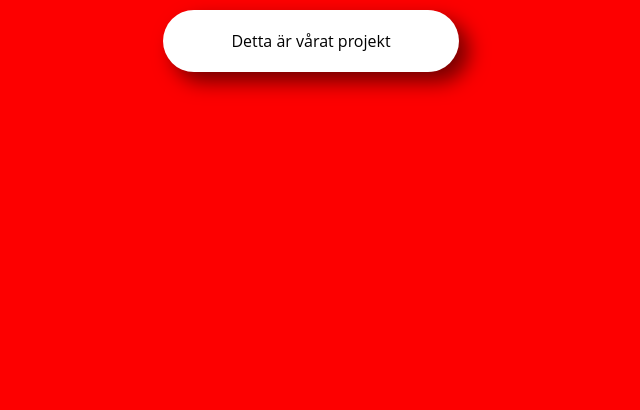
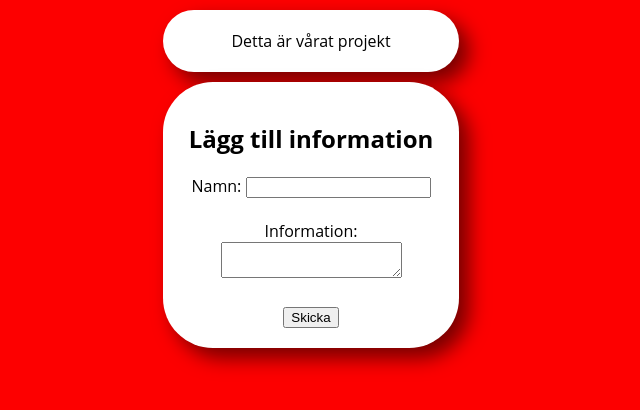
Before and after one commit to k1s3n/Extra-exercise, a website: page www/index.html in a window 1280 px wide. Shown: the whole page, without its empty margins (329-969 px from the left). Drawn offline with Linux system fonts and the light colour scheme.

Commit message:
lagt till ett formulär för input

```diff
--- a/www/index.html
+++ b/www/index.html
@@ -9,7 +9,14 @@
 <body>
     <header><div class="container">Detta är vårat projekt</div></header>
     <main>
+        <div class="container">
+            <h2>Lägg till information</h2>
+            <form id="userForm">
+                <label for="name">Namn:</label>
+                <input type="text" id="name" name="name"><br><br>
+                <label for="info">Information:</label>
+                <textarea id="info" name="info"></textarea><br><br>
+                <button type="submit">Skicka</button>
+            </form>
+        </div>
     </main>
-    <footer></footer>
-</body>
-</html>
```
